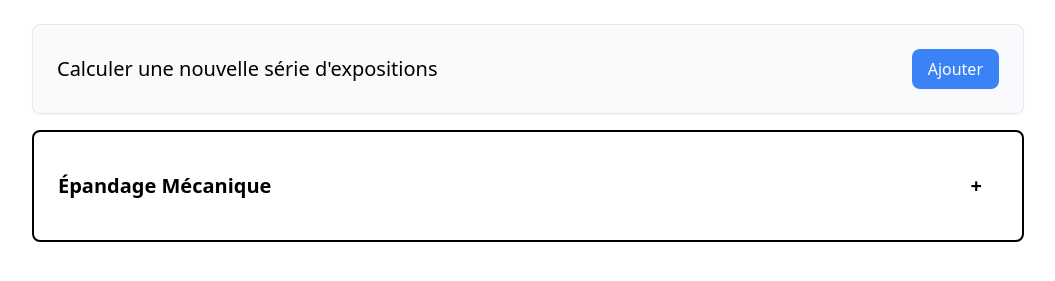
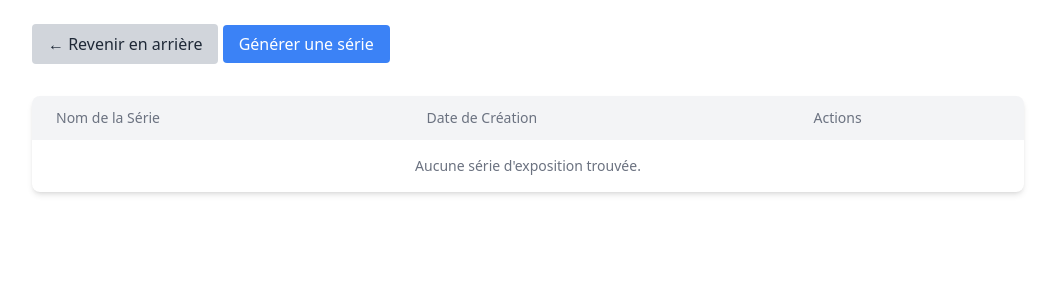
Before and after one commit to TuralAri/TransChlorWeb, a Symfony app: template templates/exposure_series/index.html.twig in a window 1280 px wide. Shown: the part 128-409 px from the top of the page, without its empty margins (112-1167 px from the left). Run offline with Twig, Linux system fonts and the light colour scheme; the template is opened without the code that fills it, so the values that code supplies are empty; style sheets or scripts are compiled from the project's sources; some libraries are stand-ins or nearby versions.

Commit message:
improved global appearance on forms and dynamic pages

```diff
--- a/src/Controller/WeatherStationController.php
+++ b/src/Controller/WeatherStationController.php
@@ -26,10 +26,10 @@ class WeatherStationController extends AbstractController
             return $this->redirectToRoute('index');
         }
 
-        $meteoFiles = $this->getUser()->getMeteoFiles();
+        $weatherStations = $this->getUser()->getMeteoFiles();
 
         return $this->render('weatherstations/index.html.twig', [
-            'meteoFiles' => $meteoFiles,
+            'weatherStations' => $weatherStations,
         ]);
     }
 
--- a/templates/exposure_series/generate.html.twig
+++ b/templates/exposure_series/generate.html.twig
@@ -22,6 +22,10 @@
         <div class="flex justify-between items-center">
 
             <h1 class="text-2xl font-bold mb-6">Formulaire Météo</h1>
+            <a href="{{ app.request.headers.get('referer') ?: path('homepage') }}"
+               class="inline-block mb-4 px-4 py-2 bg-gray-300 text-gray-800 rounded hover:bg-gray-400">
+                ← Revenir en arrière
+            </a>
 
         </div>
 
--- a/templates/exposure_series/index.html.twig
+++ b/templates/exposure_series/index.html.twig
@@ -1,7 +1,6 @@
 {% extends 'base.html.twig' %}
 
-{% block title %}Exposure Series
-{% endblock %}
+{% block title %}Exposure Series{% endblock %}
 
 {% block body %}
     <div class="mx-[10%] px-4 py-8 ">
@@ -16,26 +15,44 @@
                 {{ message }}
             </div>
         {% endfor %}
-        <h1 class="text-2xl font-bold mb-6">Station météo : {{weatherStation.getLocalFileName()}}</h1>
-        <div class="flex justify-between items-center p-6 bg-gray-50 border border-gray-200 rounded-lg shadow-sm">
-            <p class="text-xl">Calculer une nouvelle série d'expositions</p>
-            <a href="{{ path('exposure_series_generate',{'id': weatherStation.id}) }}" class="px-4 py-2 bg-blue-500 text-white rounded-lg hover:bg-blue-700 focus:outline-none cursor-pointer">Ajouter</a>
-        </div>
-
-        <section class="space-y-4">
-            {# Ajouter d'autres fichiers ici si nécessaire #}
-            <section id="part1" class="bg-white p-6 rounded-lg border-2 space-y-4 border-black mt-4">
-                <div class="flex justify-between items-center">
-                    <h2 class="text-xl font-semibold">Épandage Mécanique</h2>
-                    <button id="part1Button" class="text-xl font-bold  border-black p-4">
-                        +
-                    </button>
-                </div>
-                <div class="hidden gap-2 items-center w-fit justify-left">
-                    <div><label for="meteo_form_mechanicalAnnualSodium" class="required">Concentration annuelle en chlorure de sodium</label><input type="text" id="meteo_form_mechanicalAnnualSodium" name="meteo_form[mechanicalAnnualSodium]" required="required" inputmode="decimal" class="ml-2 p-2 border rounded-lg text-center"></div>
-                    <p>[g/m2]</p>
-                </div>
-            </section>
+        <h1 class="text-2xl font-bold mb-6">Station météo : {{ weatherStation.getLocalFileName() }}</h1>
+        <a href="{{ path('weather_stations') }}"
+           class="inline-block mb-4 px-4 py-2 bg-gray-300 text-gray-800 rounded hover:bg-gray-400">
+            ← Revenir en arrière
+        </a>
+        <a href="{{ path('exposure_series_generate', {'id': weatherStation.id}) }}" class="mb-4 px-4 py-2 bg-blue-500 text-white rounded hover:bg-blue-700 focus:outline-none cursor-pointer">
+            Générer une série
+        </a>
+        <section class="space-y-4 mt-4">
+            <div class="overflow-x-auto bg-white shadow-md rounded-lg">
+                <table class="min-w-full table-auto">
+                    <thead class="bg-gray-100 ">
+                    <tr>
+                        <th class="px-6 py-3 text-left text-sm font-medium text-gray-500">Nom de la Série</th>
+                        <th class="px-6 py-3 text-left text-sm font-medium text-gray-500">Date de Création</th>
+                        <th class="px-6 py-3 text-left text-sm font-medium text-gray-500">Actions</th>
+                    </tr>
+                    </thead>
+                    <tbody>
+                    {% for series in exposureSeries %}
+                        <tr class="border-t hover:bg-gray-200">
+                            <td class="px-6 py-4 text-sm font-medium text-gray-900">{{ series.label }}</td>
+                            <td class="px-6 py-4 text-sm text-gray-500">{{ series.createdAt|date('Y-m-d H:i:s') }}</td>
+                            <td class="px-6 py-4 text-sm">
+{#                                {{ path('exposure_series_show', { 'id': series.id }) }}#}
+{#                                {{ path('exposure_series_edit', { 'id': series.id }) }}#}
+                                <a href="" class="text-indigo-600 hover:text-indigo-900">Voir les paramètres</a>
+                                <a href="" class="ml-2 text-blue-600 hover:text-blue-900">Télécharger les expositions</a>
+                            </td>
+                        </tr>
+                    {% else %}
+                        <tr>
+                            <td colspan="3" class="px-6 py-4 text-sm text-center text-gray-500">Aucune série d'exposition trouvée.</td>
+                        </tr>
+                    {% endfor %}
+                    </tbody>
+                </table>
+            </div>
         </section>
     </div>
 {% endblock %}
--- a/templates/weatherstations/add.html.twig
+++ b/templates/weatherstations/add.html.twig
@@ -6,10 +6,12 @@
 {% block body %}
     {% form_theme form 'tailwind_2_layout.html.twig' %}
     <div class="mx-[10%] px-4 py-8 ">
-        <h1 class="text-2xl font-bold mb-6">Ajouter un nouveau fichier météo</h1>
+        <h1 class="text-2xl font-bold mb-6">Ajouter une nouvelle station météo</h1>
+        <a href="{{ path('weather_stations') }}"
+           class="inline-block mb-4 px-4 py-2 bg-gray-300 text-gray-800 rounded hover:bg-gray-400">← Revenir en arrière
+        </a>
         {{ form_start(form) }}
         {{ form_widget(form) }}
-        <button class="btn">Submit</button>
         {{ form_end(form) }}
     </div>
 {% endblock %}
```
Also changed, not shown: src/Form/WeatherStationFormType.php (+11 -10 lines), templates/weatherstations/index.html.twig (+41 -11 lines).
